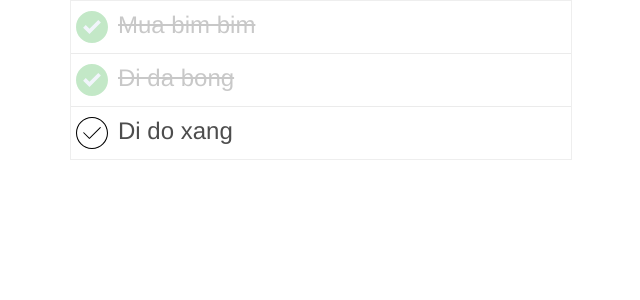
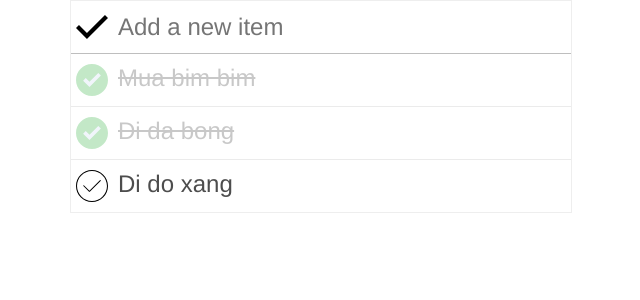
Before and after one commit to duong94/todo-list-react, a React (Create React App) app: page / in a window 1280 px wide. Shown: the top 300 px of the page, without its empty margins (319-959 px from the left). Built offline with nearby package versions, Linux system fonts and the light colour scheme.

Commit message:
Bai 17 Finish TODO App

```diff
--- a/src/App.css
+++ b/src/App.css
@@ -3,6 +3,26 @@
   margin-left: auto;
   margin-right: auto;
   border: 1px solid #EEE;
+}
+
+.App .Header{
+  padding: 10px 5px;
+  display: flex;
+  border-bottom: 1px solid #bebebe;
+}
+
+.App .Header input{
+  font-family: 'Helvetica Neue',
+  Arial, Helvetica, sans-serif;
+  font-size: 24px;
+  font-weight: 300;
+  padding-left: 10px;
+  width: 100%;
+  border: none;
+}
+
+.App .Header input:focus{
+  outline: none;
 }
 
 .App-logo {
--- a/src/App.js
+++ b/src/App.js
@@ -1,17 +1,23 @@
 import React, { Component } from 'react';
 import './App.css';
 import TodoItem from './components/TodoItem';
+import tick12 from './img/tick12.svg';
 
 class App extends Component {
   constructor() {
     super();
     this.state = {
+      newItem: '',
+      currentFilter: 'all', // 'all', 'active', 'complete'
       todoItems: [
       { title: 'Mua bim bim', isComplete: true },
       { title: 'Di da bong', isComplete: true },
       { title: 'Di do xang' }
       ]
     }
+
+    this.onKeyUp = this.onKeyUp.bind(this);
+    this.onChange = this.onChange.bind(this);
   }
   onItemClicked(item){
     return (event) => {
@@ -31,12 +37,46 @@ class App extends Component {
     };
   }
 
+  onKeyUp(event) {
+    if (event.keyCode === 13) { // enter key
+      let text = event.target.value;
+      if (!text) {
+        return;
+      }
+
+      text = text.trim();
+      if (!text) { return; }
+
+      this.setState({
+        newItem: '',
+        todoItems: [
+          { title: text, isComplete: false },
+          ...this.state.todoItems
+        ]
+      });
+    }
+  }
+
+  onChange(event) {
+    this.setState({
+      newItem: event.target.value
+    });
+  }
 
   render() {
-    const { todoItems } = this.state;
+    const { todoItems, newItem } = this.state;
     if (todoItems.length) {
     return (
       <div className="App">
+        <div className="Header">
+          <img src={tick12} width={32} height={32} />
+          <input
+            type="text"
+            placeholder="Add a new item"
+            value={newItem}
+            onChange={this.onChange}
+            onKeyUp={this.onKeyUp} />
+        </div>
         { todoItems.length && todoItems.map((item, index) =>
             <TodoItem
               key={index}
```
Also changed, not shown: src/img/tick12.svg (added).
